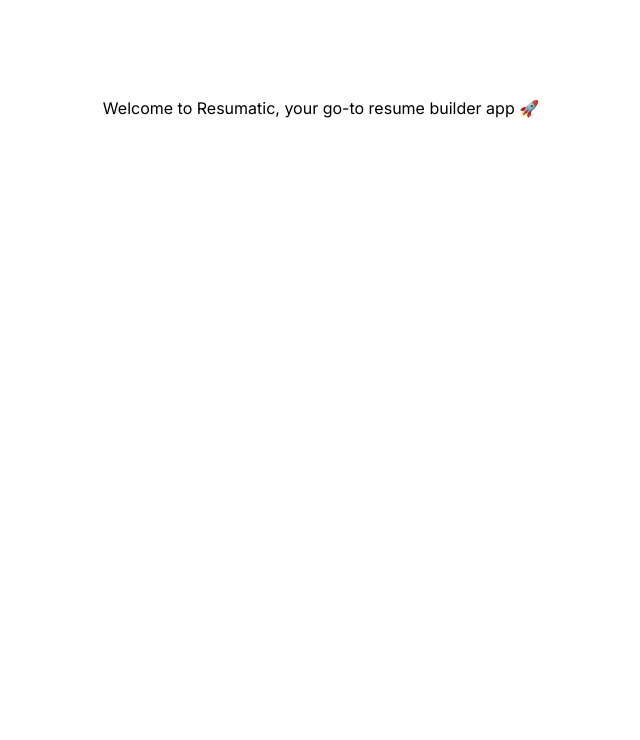
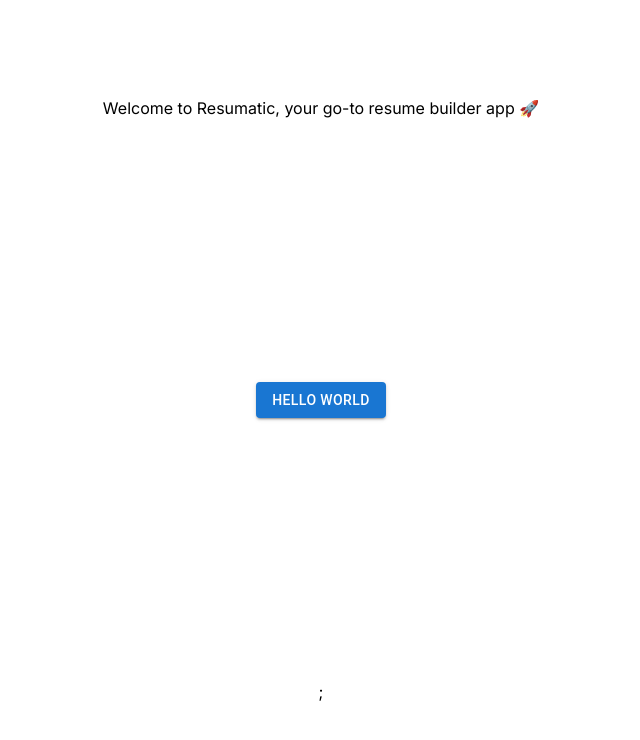
Before and after one commit to NacarateJ/resumatic, a Next.js app: page / in a window 1280 px wide. Shown: the top 740 px of the page, without its empty margins (319-959 px from the left). Built offline with nearby package versions, Linux system fonts and the light colour scheme.

Commit message:
install meterial UI

```diff
--- a/package.json
+++ b/package.json
@@ -14,6 +14,10 @@
     "seed": "node prisma/seed.js"
   },
   "dependencies": {
+    "@emotion/react": "^11.11.1",
+    "@emotion/styled": "^11.11.0",
+    "@fontsource/roboto": "^5.0.8",
+    "@mui/material": "^5.14.11",
     "@prisma/client": "^5.3.1",
     "autoprefixer": "10.4.16",
     "eslint": "8.50.0",
--- a/pages/index.js
+++ b/pages/index.js
@@ -1,4 +1,5 @@
 import { Inter } from 'next/font/google';
+import Button from '@mui/material/Button';
 
 const inter = Inter({ subsets: ['latin'] });
 
@@ -8,6 +9,7 @@ export default function Home() {
       className={`flex min-h-screen flex-col items-center justify-between p-24 ${inter.className}`}
     >
       <h1>Welcome to Resumatic, your go-to resume builder app 🚀</h1>
+      <Button variant='contained'>Hello world</Button>;
     </main>
   );
 }
```
Also changed, not shown: 1 other file (tests, documents, lock files or other folders).
